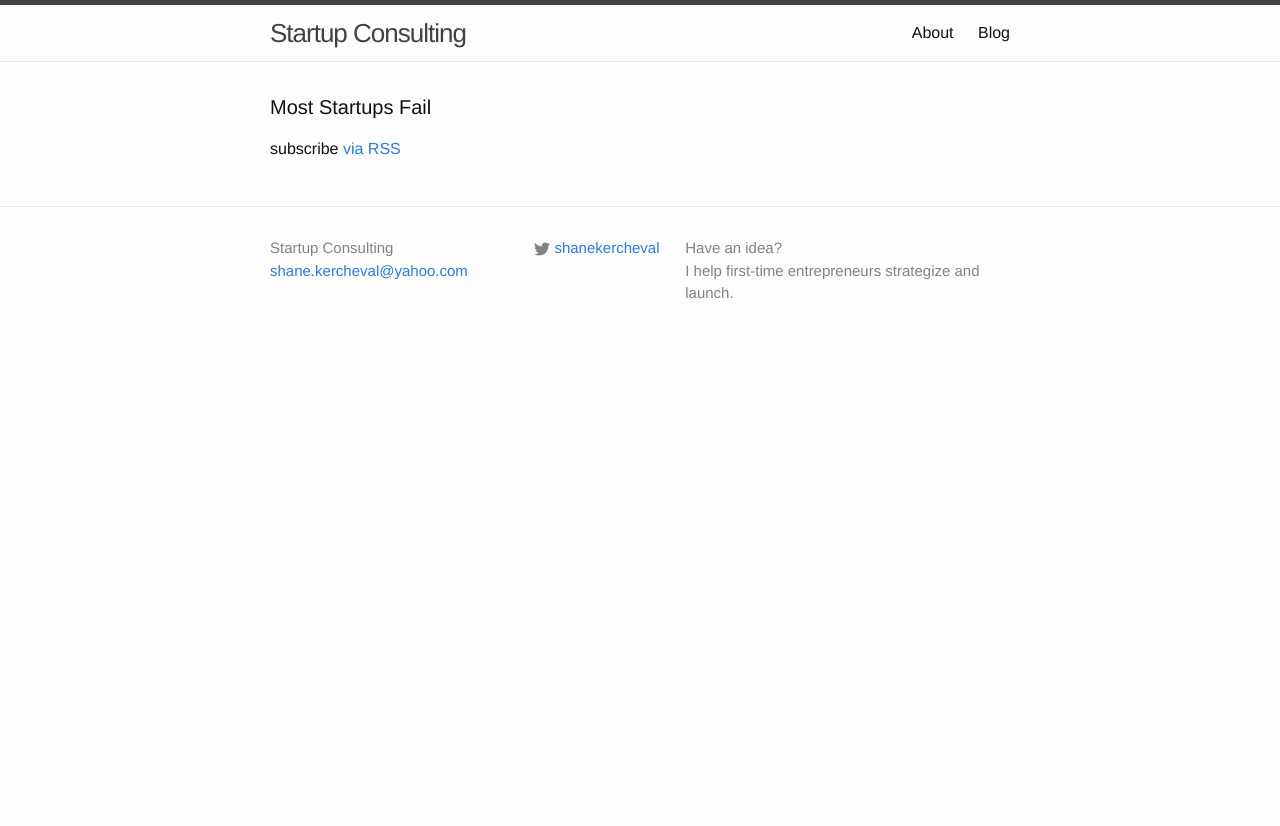
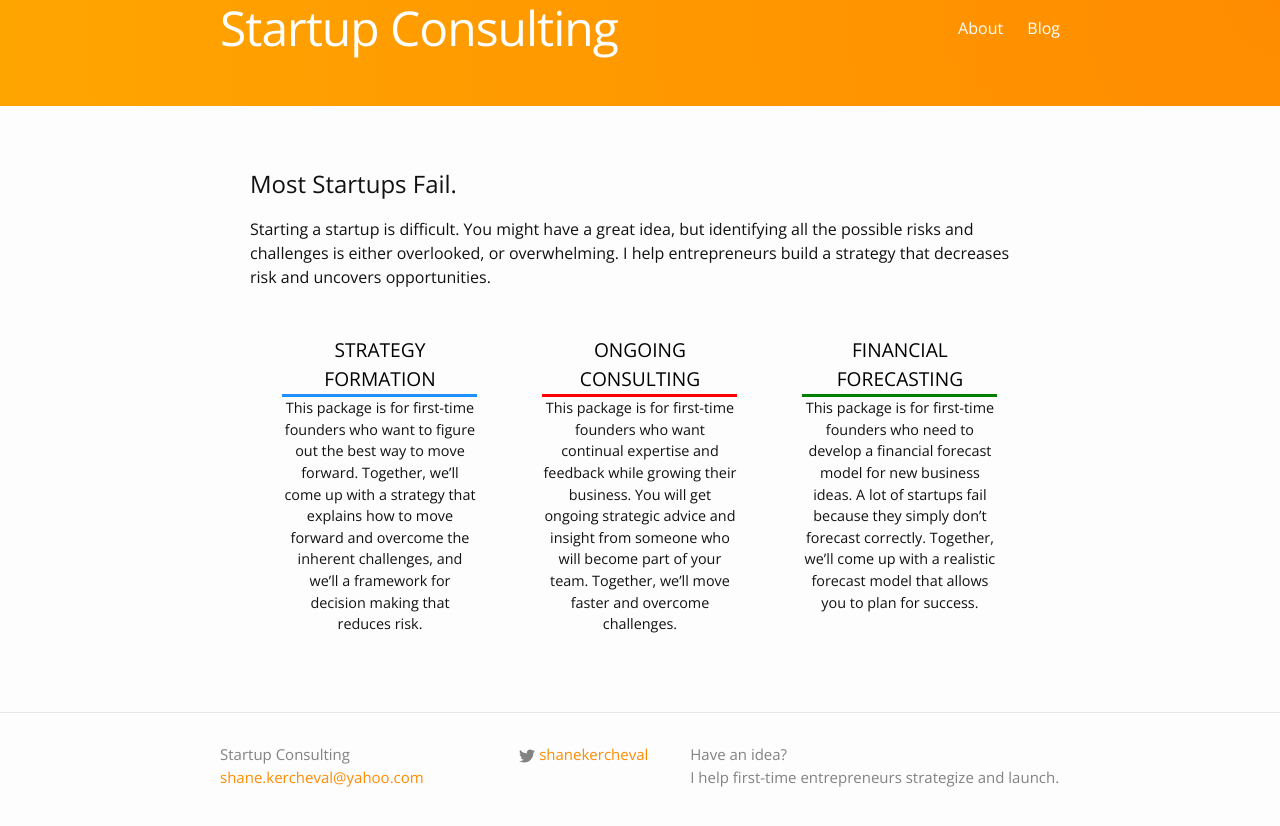
Before and after one commit to shane-kercheval/shane-kercheval.github.io, a Jekyll site: the page built from index.html, in a window 1280 px wide. Shown: the top 826 px of the page. Built offline with Jekyll 4.4.1, drawn with Linux system fonts in a browser that asks for light colours.

Commit message:
added custom styles and custom landing page template

```diff
--- a/_includes/head.html
+++ b/_includes/head.html
@@ -15,7 +15,9 @@
   {% endif %}
   <meta name="Robots" content="all">
 
+  <link href='https://fonts.googleapis.com/css?family=Open+Sans:400,300,800,700,600|Homemade+Apple' rel='stylesheet' type='text/css'>
   <link rel="stylesheet" href="{{ "/css/main.css" | prepend: site.baseurl }}">
+  <link rel="stylesheet" href="{{ "/css/custom.css" | prepend: site.baseurl }}">
   <link rel="canonical" href="{{ page.url | replace:'index.html','' | prepend: site.baseurl | prepend: site.url }}">
   <link rel="alternate" type="application/rss+xml" title="{{ site.title }}" href="{{ "/feed.xml" | prepend: site.baseurl | prepend: site.url }}">
 </head>
--- /dev/null
+++ b/_includes/header_landing_page.html
@@ -0,0 +1,27 @@
+<header class="site-header-landing">
+
+  <div class="wrapper">
+
+    <a class="site-title" href="{{ site.baseurl }}/">{{ site.title }}</a>
+
+    <nav class="site-nav">
+      <a href="#" class="menu-icon">
+        <svg viewBox="0 0 18 15">
+          <path fill="#424242" d="M18,1.484c0,0.82-0.665,1.484-1.484,1.484H1.484C0.665,2.969,0,2.304,0,1.484l0,0C0,0.665,0.665,0,1.484,0 h15.031C17.335,0,18,0.665,18,1.484L18,1.484z"/>
+          <path fill="#424242" d="M18,7.516C18,8.335,17.335,9,16.516,9H1.484C0.665,9,0,8.335,0,7.516l0,0c0-0.82,0.665-1.484,1.484-1.484 h15.031C17.335,6.031,18,6.696,18,7.516L18,7.516z"/>
+          <path fill="#424242" d="M18,13.516C18,14.335,17.335,15,16.516,15H1.484C0.665,15,0,14.335,0,13.516l0,0 c0-0.82,0.665-1.484,1.484-1.484h15.031C17.335,12.031,18,12.696,18,13.516L18,13.516z"/>
+        </svg>
+      </a>
+
+      <div class="trigger">
+        {% for my_page in site.pages %}
+          {% if my_page.title and my_page.include_in_nav == true %}
+          <a class="page-link" href="{{ my_page.url | prepend: site.baseurl }}">{{ my_page.title }}</a>
+          {% endif %}
+        {% endfor %}
+      </div>
+    </nav>
+
+  </div>
+
+</header>
--- /dev/null
+++ b/_layouts/landing_page.html
@@ -0,0 +1,20 @@
+<!DOCTYPE html>
+<html>
+
+  {% include head.html %}
+
+  <body>
+    {% include google-tag-manager.html %}
+    {% include header_landing_page.html %}
+
+    <div class="page-content">
+      <div class="wrapper">
+        {{ content }}
+      </div>
+    </div>
+
+    {% include footer.html %}
+
+  </body>
+
+</html>
--- /dev/null
+++ b/css/custom.css
@@ -0,0 +1,63 @@
+.site-header {
+    border-top: 8px solid orange;
+}
+.site-header-landing {
+    background-image: radial-gradient(circle at top right, darkorange, orange);
+    padding-bottom: 50px;
+    margin-bottom: 30px;
+}
+.site-header-landing .site-title {
+    color: white;
+    font-size: 3em;
+}
+
+.site-header-landing .site-nav .page-link {
+    color: white;
+}
+
+a,a:link,a:visited
+{
+ color: darkorange;
+ text-decoration:none;
+}
+a:hover { /* any nav link (a) that has the class selected will get these attributes */
+    color: #00ACFF;
+}
+/* use on box type lists */
+.boxlist {
+    list-style: none;
+    margin: 0;
+    padding: 0;
+    text-align: center;
+}
+.offering-title {
+    font-size: 1.2em;
+    color: black;
+    text-transform: uppercase;
+    border-bottom: solid 3px;
+}
+.list-description {
+    font-size: 0.9em;
+}
+.first-item {
+    border-bottom-color: dodgerblue;
+}
+
+.second-item {
+    border-bottom-color: red;
+}
+
+.third-item {
+    border-bottom-color: green;
+}
+
+@media screen and (min-width: 600px) { /* if the screen width is larger than 600px than apply the following styles
+    480px is common for phones in landscape mode*/
+
+    /* if the screen is larger than 580 we want to show the offerings in 3 columns */
+    .offerings {
+        float: left; /*this allows the list items to be placed left to right rather than up/down*/
+        width: 25%;
+        margin: 4.16666%;
+    }
+}
--- a/css/main.scss
+++ b/css/main.scss
@@ -6,7 +6,7 @@
 
 
 // Our variables
-$base-font-family: "Helvetica Neue", Helvetica, Arial, sans-serif;
+$base-font-family: 'Open Sans', Arial, sans-serif;
 $base-font-size:   16px;
 $base-font-weight: 400;
 $small-font-size:  $base-font-size * 0.875;
@@ -23,10 +23,10 @@ $grey-color-light: lighten($grey-color, 40%);
 $grey-color-dark:  darken($grey-color, 25%);
 
 // Width of the content area
-$content-width:    800px;
+$content-width:    900px;
 
 $on-palm:          600px;
-$on-laptop:        800px;
+$on-laptop:        900px;
 
 
 
--- a/index.html
+++ b/index.html
@@ -1,14 +1,30 @@
 ---
-layout: default
+layout: landing_page
 keywords: startups, strategy, consulting, ideas
 author: Shane Kercheval
 ---
 
 <div class="home">
-
-  <h1 class="page-heading">Most Startups Fail</h1>
-
-
-  <p class="rss-subscribe">subscribe <a href="{{ "/feed.xml" | prepend: site.baseurl }}">via RSS</a></p>
-
+    <div class="wrapper">
+        <h2>
+            Most Startups Fail.
+        </h2>
+        <p class="description">
+            Starting a startup is difficult. You might have a great idea, but identifying all the possible risks and challenges is either overlooked, or overwhelming. I help entrepreneurs build a strategy that decreases risk and uncovers opportunities.
+        </p>
+        <ul class="boxlist">
+            <li class="offerings">
+                <div class="first-item offering-title">Strategy Formation</div>
+                <p class="list-description">This package is for first-time founders who want to figure out the best way to move forward. Together, we&rsquo;ll come up with a strategy that explains how to move forward and overcome the inherent challenges, and we&rsquo;ll a framework for decision making that reduces risk.</p>
+            </li>
+            <li class="offerings">
+                <div class="second-item offering-title">OnGoing Consulting</div>
+                <p class="list-description">This package is for first-time founders who want continual expertise and feedback while growing their business. You will get ongoing strategic advice and insight from someone who will become part of your team. Together, we&rsquo;ll move faster and overcome challenges.</p>
+            </li>
+            <li class="offerings">
+                <div class="third-item offering-title">Financial Forecasting</div>
+                <p class="list-description">This package is for first-time founders who need to develop a financial forecast model for new business ideas. A lot of startups fail because they simply don&rsquo;t forecast correctly. Together, we&rsquo;ll come up with a realistic forecast model that allows you to plan for success.</p>
+            </li>
+        </ul>
+    </div>
 </div>
```
